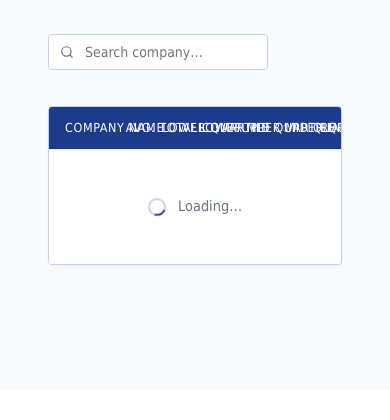
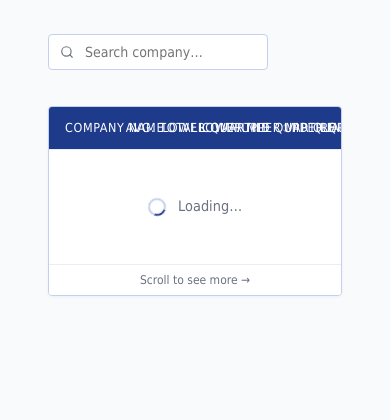
Before and after one commit to MaximilianSocha/highest-paying-companies-aus, a Flask app: page / in a window 390 px wide. Shown: the part 522-942 px from the top of the page. Before the commit the page ends 788 px from the top, so only its background shows below. Run offline with Flask 3, Linux system fonts and the light colour scheme; parts of the project's set-up code (start-up, migrations or seed data) failed here and were passed over.

Commit message:
feature | make mobile compatible

```diff
--- a/backend/templates/index.html
+++ b/backend/templates/index.html
@@ -138,6 +138,20 @@
       overflow-x: auto;
       background: var(--white);
       box-shadow: 0 1px 3px rgba(30,58,138,0.06);
+      -webkit-overflow-scrolling: touch;
+    }
+
+    /* Show scroll hint on small screens */
+    @media (max-width: 768px) {
+      .table-wrap::after {
+        content: 'Scroll to see more →';
+        display: block;
+        text-align: center;
+        font-size: 0.75rem;
+        color: var(--muted);
+        padding: 0.5rem;
+        border-top: 1px solid var(--blue-light);
+      }
     }
 
     table {
```
